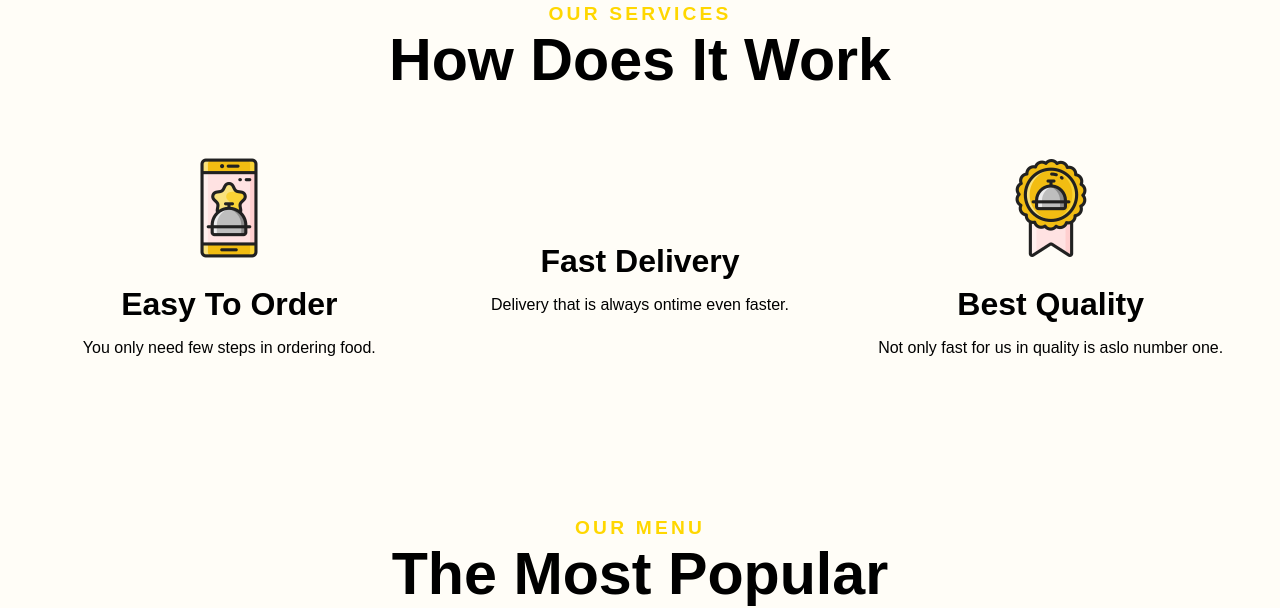
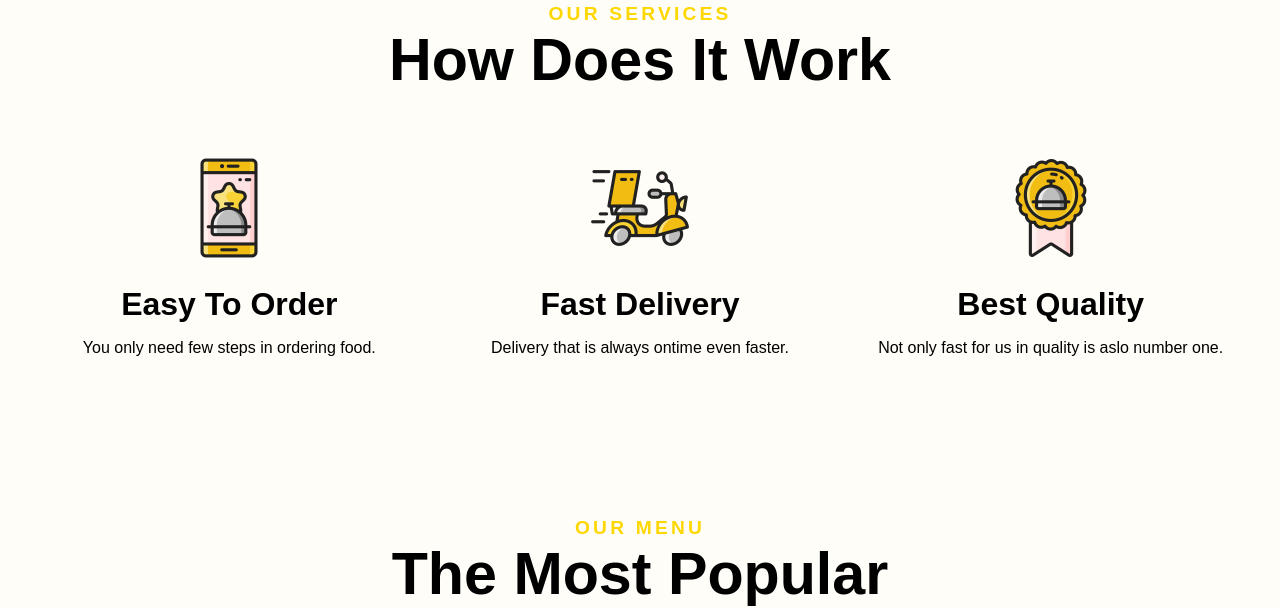
Before and after one commit to aftabbaloch202020/foodai-website, a plain HTML site: page index.html in a window 1280 px wide. Shown: the part 869-1477 px from the top of the page. Drawn offline with nearby package versions, Linux system fonts and the light colour scheme; a web font is replaced by a local one.

Commit message:
Update index.html

```diff
--- a/index.html
+++ b/index.html
@@ -110,7 +110,7 @@
 
                 <div class="service-card">
                     <div class="img-container">
-                        <img src="img/fast-delivery.png" alt="">
+                        <img src="fast-delivery.png" alt="">
                     </div>
                     <h3>
                         Fast Delivery
```
